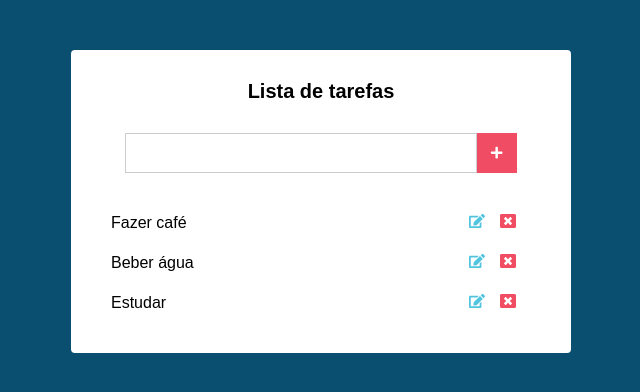
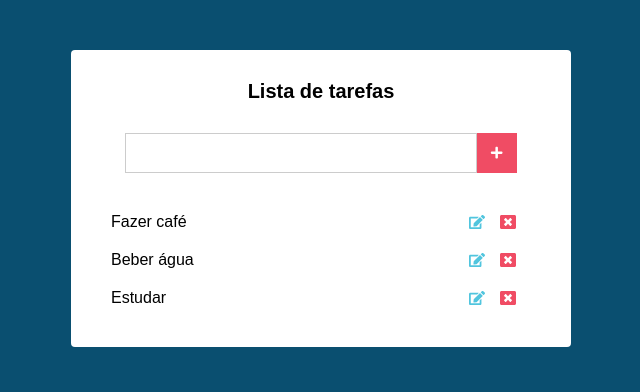
Before and after one commit to JCDMeira/react-class-app, a React (Create React App) app: page / in a window 1280 px wide. Shown: the top 392 px of the page, without its empty margins (319-959 px from the left). Built offline with nearby package versions, Linux system fonts and the light colour scheme.

Commit message:
fix: align buttons

```diff
--- a/src/components/main.css
+++ b/src/components/main.css
@@ -70,3 +70,8 @@
 .tarefas li:hover .edit {
   color: var(--neutral-color);
 }
+
+.tarefas li span {
+  display: flex;
+  align-items: center;
+}
--- a/src/components/main.jsx
+++ b/src/components/main.jsx
@@ -63,10 +63,10 @@ export default class Main extends Component {
           {tarefas.map((tarefa, index) => (
             <li key={index}>
               {tarefa}
-              <div>
+              <span>
                 <FaEdit className="edit" />
                 <FaWindowClose className="delete" />
-              </div>
+              </span>
             </li>
           ))}
         </ul>
```
